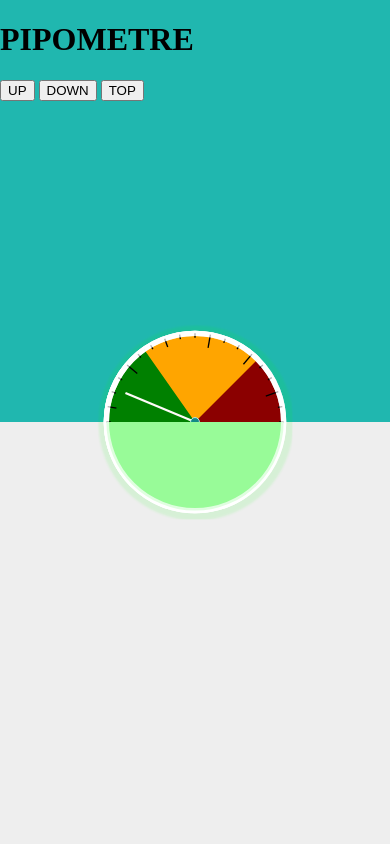
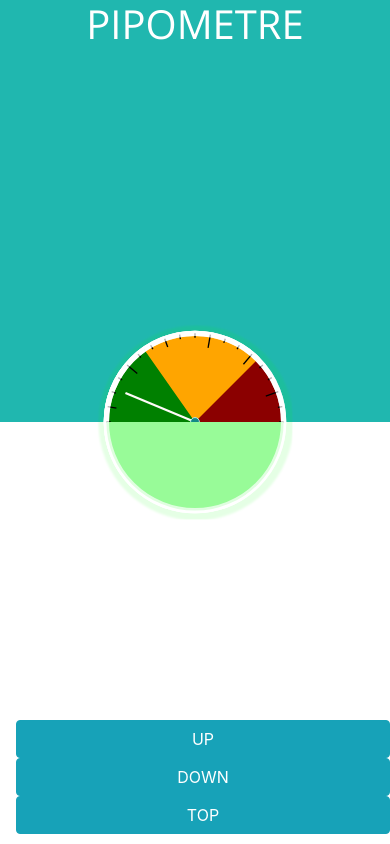
Before and after one commit to ThibaultGuillaumont/pipometer, a plain HTML site: page index.html in a window 390 px wide. Drawn offline with nearby package versions, Linux system fonts and the light colour scheme.

Commit message:
design and mobile

```diff
--- a/index.html
+++ b/index.html
@@ -1,6 +1,8 @@
 <head>
   <link rel="icon" href="favicon.ico" />
   <link rel="stylesheet" href="style.css">
+  <link href="https://fonts.googleapis.com/css?family=Open+Sans" rel="stylesheet">
+  <link rel="stylesheet" href="https://stackpath.bootstrapcdn.com/bootstrap/4.3.1/css/bootstrap.min.css" integrity="sha384-ggOyR0iXCbMQv3Xipma34MD+dH/1fQ784/j6cY/iJTQUOhcWr7x9JvoRxT2MZw1T" crossorigin="anonymous">
   <script type = "text/javascript" src = "script.js" ></script>
 </head>
 
@@ -9,9 +11,8 @@
 
   <div class="filler" id="filler">
     <h1>PIPOMETRE</h1>
-<button onclick="up()">UP</button>
-<button onclick="down()">DOWN</button>
-<button onclick="chris()">TOP</button>
+
+
 
     <p id="angle"></p>
     <p id="speed"></p>
@@ -61,5 +62,20 @@
     <path d="M20,220 a1,1 0 0,0 400,0" id="bottom_captor" style="stroke: #FFF; stroke-width: 12px; fill:steelblue;" />
     <circle id="circle" style="stroke: #FFF; stroke-width: 12px; fill:grey; opacity:0.7; fill-opacity:0" cx="220" cy="220" r="200"></circle>
   </svg>
+<footer>
+  <div class="row">
+    <div class="col-md-2 offset-md-3">
+      <button class="btn btn-info" onclick="up()">UP</button>
+    </div>
+    <div class="col-md-2">
+      <button class="btn btn-info" onclick="down()">DOWN</button>
+    </div>
+    <div class="col-md-2">
+      <button class="btn btn-info" onclick="chris()">TOP</button>
+    </div>
+  </div>
+</footer>
+
+
 
 </body>
--- a/script.js
+++ b/script.js
@@ -8,6 +8,7 @@ angle = 0;
 speed = 0;
 target_fixed = 20;
 count =0;
+flag =0;
 
 function up() {
   if (target_fixed<180) {
@@ -37,20 +38,27 @@ function changeShadow(angle) {
   shadow = document.getElementById('shadow');
   bottom = document.getElementById("bottom_captor");
   filler = document.getElementById("filler");
-if (angle<50) {
+
+if (angle<50 && flag != 1) {
   shadow.setAttribute("style", "fill:rgba(0,255,0,0.1)");
   bottom.setAttribute("style", "fill:PaleGreen")
-} else if (angle<140) {
+  flag = 1;
+
+} else if (angle<140 && angle>50 && flag != 2) {
   shadow.setAttribute("style", "fill:rgba(150,100,0,0.1)");
   bottom.setAttribute("style", "fill:SandyBrown")
-} else if (angle<160){
+    flag = 2;
+} else if (angle<160 && angle>140 && flag != 3){
   shadow.setAttribute("style", "fill:rgba(255,0,0,0.1)");
   bottom.setAttribute("style", "fill:tomato")
   filler.classList.remove("red_alert");
+  flag = 3;
+} else if (angle>160 && flag != 4 ){
+  filler.className += " red_alert";
+  flag = 4;
 } else {
-  filler.className += " red_alert";
-}
 
+  }
 }
 
 function step() {
--- a/style.css
+++ b/style.css
@@ -8,7 +8,7 @@ svg {
   top: 50%;
   left: 50%;
   transform: translate(-50%, -50%);
-  max-width: 600px
+  max-width: 600px;
 }
 
 .filler {
@@ -22,7 +22,12 @@ svg {
 
  path { transition: fill 1s ease; }
 
-
+h1 {
+  color : white;
+  text-align: center;
+  font-family: 'Open Sans', sans-serif;
+  width : 100%
+}
 
 .red_alert {
   animation-name: example;
@@ -36,3 +41,16 @@ svg {
   50%  {background: darkred;}
   100%   {background: red;}
 }
+
+footer {
+  position: fixed;
+     left: 0;
+     bottom: 10px;
+     width: 100%;
+  text-align: center;
+  padding-left: 16px;
+}
+
+footer button {
+  width : 100%
+}
```
Lines whose indentation alone changed are shown as unchanged.
